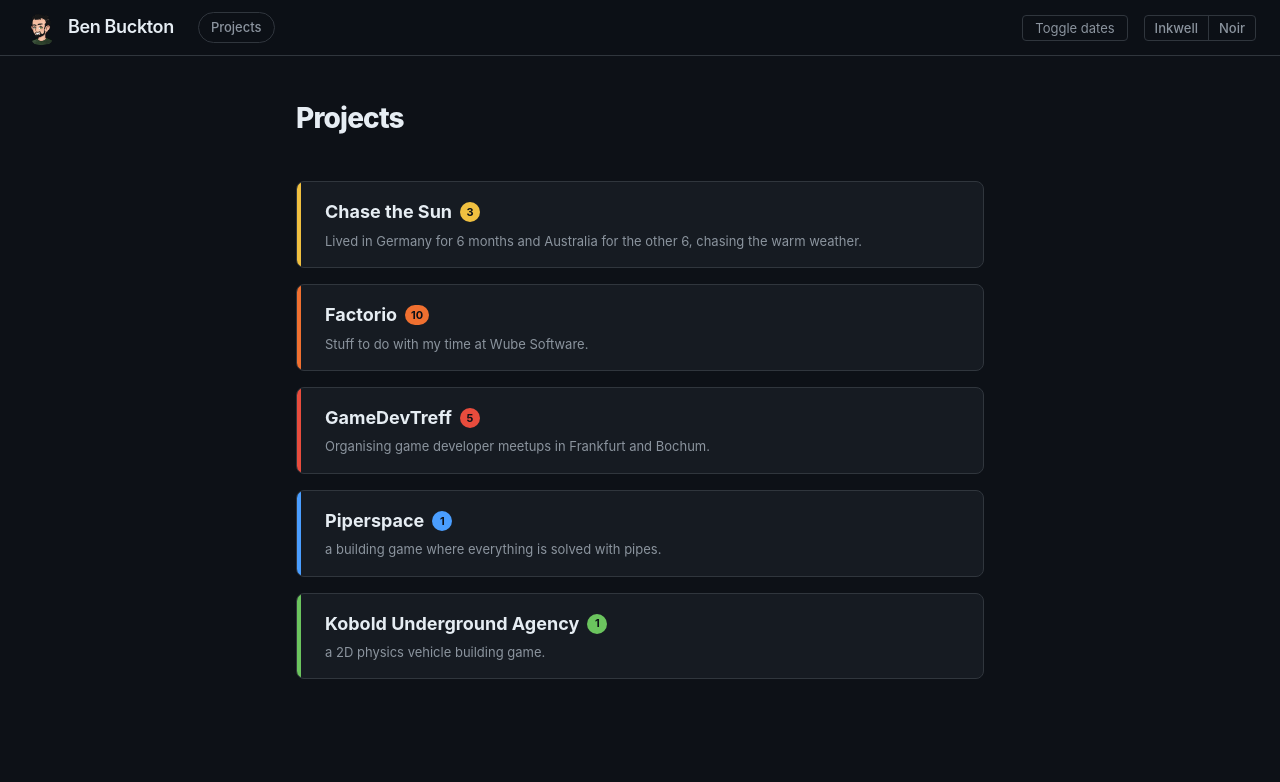
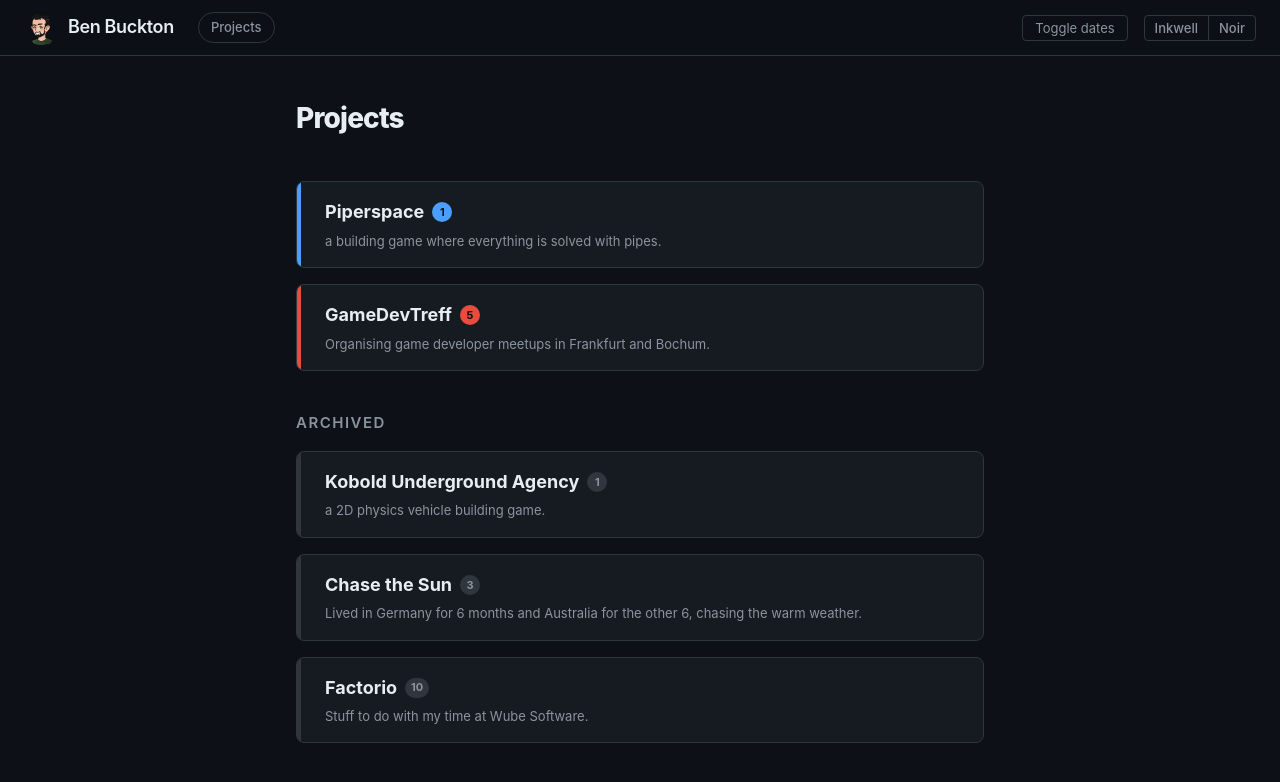
Before and after one commit to abregado/ben-buckton, a Jekyll site: the page built from projects.md, in a window 1280 px wide. Shown: the top 782 px of the page. Built offline with Jekyll 4.4.1, drawn with Linux system fonts in a browser that asks for light colours.

Commit message:
project sorting

```diff
--- a/_data/projects.yml
+++ b/_data/projects.yml
@@ -9,6 +9,7 @@
   end: "2020-05-01"
   post: "/projects/chase-the-sun/"
   description: "Lived in Germany for 6 months and Australia for the other 6, chasing the warm weather."
+  archived: true
 
 - slug: factorio
   name: "Factorio"
@@ -17,6 +18,7 @@
   end: "2020-07-01"
   post: "/projects/factorio/"
   description: "Stuff to do with my time at Wube Software."
+  archived: true
 
 - slug: meetup
   name: "GameDevTreff"
@@ -24,6 +26,7 @@
   start: "2014-04-01"
   post: "/projects/meetup/"
   description: "Organising game developer meetups in Frankfurt and Bochum."
+  archived: false
 
 - slug: piperspace
   name: "Piperspace"
@@ -31,6 +34,7 @@
   start: "2026-04-01"
   post: "/projects/piperspace/"
   description: "a building game where everything is solved with pipes."
+  archived: false
 
 - slug: kobold-underground-agency
   name: "Kobold Underground Agency"
@@ -38,3 +42,4 @@
   start: "2020-01-01"
   post: "/projects/kobold-underground-agency/"
   description: "a 2D physics vehicle building game."
+  archived: true
--- a/_layouts/projects.html
+++ b/_layouts/projects.html
@@ -4,9 +4,38 @@
 <div class="projects-page">
   <h1 class="projects-page__title">Projects</h1>
 
-  {% for project in site.data.projects %}
-    {% assign project_posts = site.posts | where: "project", project.slug | where_exp: "p", "p.timeline != false" %}
-    {% if project_posts.size > 0 %}
+  {% comment %}
+    Build two ordered lists of project slugs by walking site.posts newest-first.
+    The first post encountered for a project determines its position.
+  {% endcomment %}
+  {% assign _seen = "" %}
+  {% assign _active_slugs = "" %}
+  {% assign _archived_slugs = "" %}
+
+  {% for post in site.posts %}
+    {% if post.project and post.timeline != false %}
+      {% unless _seen contains post.project %}
+        {% assign _proj = site.data.projects | where: "slug", post.project | first %}
+        {% if _proj %}
+          {% assign _seen = _seen | append: post.project | append: "|" %}
+          {% if _proj.archived %}
+            {% assign _archived_slugs = _archived_slugs | append: post.project | append: "|" %}
+          {% else %}
+            {% assign _active_slugs = _active_slugs | append: post.project | append: "|" %}
+          {% endif %}
+        {% endif %}
+      {% endunless %}
+    {% endif %}
+  {% endfor %}
+
+  {% assign _active_list = _active_slugs | split: "|" %}
+  {% assign _archived_list = _archived_slugs | split: "|" %}
+
+  {% comment %} ── Active projects ── {% endcomment %}
+  {% for slug in _active_list %}
+    {% if slug != "" %}
+      {% assign project = site.data.projects | where: "slug", slug | first %}
+      {% assign project_posts = site.posts | where: "project", slug | where_exp: "p", "p.timeline != false" %}
       <a href="{{ project.post | relative_url }}" class="project-card-full" style="--project-color: {{ project.color }}">
         <div class="project-card-full__accent"></div>
         <div class="project-card-full__body">
@@ -21,4 +50,27 @@
       </a>
     {% endif %}
   {% endfor %}
+
+  {% comment %} ── Archived projects ── {% endcomment %}
+  {% if _archived_slugs != "" %}
+    <h2 class="projects-page__section-title">Archived</h2>
+    {% for slug in _archived_list %}
+      {% if slug != "" %}
+        {% assign project = site.data.projects | where: "slug", slug | first %}
+        {% assign project_posts = site.posts | where: "project", slug | where_exp: "p", "p.timeline != false" %}
+        <a href="{{ project.post | relative_url }}" class="project-card-full project-card-full--archived" style="--project-color: {{ project.color }}">
+          <div class="project-card-full__accent"></div>
+          <div class="project-card-full__body">
+            <div class="project-card-full__header">
+              <span class="project-card-full__name">{{ project.name }}</span>
+              <span class="project-card-full__pip">{{ project_posts.size }}</span>
             </div>
+            {% if project.description %}
+            <p class="project-card-full__desc">{{ project.description }}</p>
+            {% endif %}
+          </div>
+        </a>
+      {% endif %}
+    {% endfor %}
+  {% endif %}
+</div>
--- a/_sass/_projects.scss
+++ b/_sass/_projects.scss
@@ -10,6 +10,16 @@
     font-weight: 800;
     letter-spacing: -0.03em;
     margin-bottom: $spacing-xl;
+  }
+
+  &__section-title {
+    font-size: $font-size-base;
+    font-weight: 600;
+    text-transform: uppercase;
+    letter-spacing: 0.1em;
+    color: $color-text-muted;
+    margin-top: $spacing-xl;
+    margin-bottom: $spacing-md;
   }
 }
 
@@ -76,11 +86,37 @@
     color: $color-text-muted;
     line-height: 1.55;
   }
+
+  &--archived {
+    .project-card-full__accent {
+      background: $color-border;
+    }
+
+    .project-card-full__pip {
+      background: $color-border;
+      color: $color-text-muted;
+    }
+
+    &:hover {
+      .project-card-full__accent {
+        background: var(--project-color, $color-border);
+      }
+
+      .project-card-full__pip {
+        background: var(--project-color, $color-border);
+        color: $color-bg;
+      }
+    }
+  }
 }
 
 // Theme overrides
 [data-theme="inkwell"] .projects-page__title {
   color: var(--text-primary);
+}
+
+[data-theme="inkwell"] .projects-page__section-title {
+  color: var(--text-secondary);
 }
 
 [data-theme="inkwell"] .project-card-full {
@@ -98,11 +134,37 @@
   &__desc {
     color: var(--text-secondary);
   }
+
+  &--archived {
+    .project-card-full__accent {
+      background: var(--border);
+    }
+
+    .project-card-full__pip {
+      background: var(--border);
+      color: var(--text-secondary);
+    }
+
+    &:hover {
+      .project-card-full__accent {
+        background: var(--project-color, var(--border));
+      }
+
+      .project-card-full__pip {
+        background: var(--project-color, var(--border));
+        color: var(--bg-page);
+      }
+    }
+  }
 }
 
 [data-theme="noir"] .projects-page__title {
   color: var(--text-primary);
   letter-spacing: 0.04em;
+}
+
+[data-theme="noir"] .projects-page__section-title {
+  color: var(--text-secondary);
 }
 
 [data-theme="noir"] .project-card-full {
@@ -131,4 +193,5 @@
   &__desc {
     color: var(--text-secondary);
   }
+  // Archived cards look the same in Noir — already desaturated by design
 }
```
Lines whose indentation alone changed are shown as unchanged.
